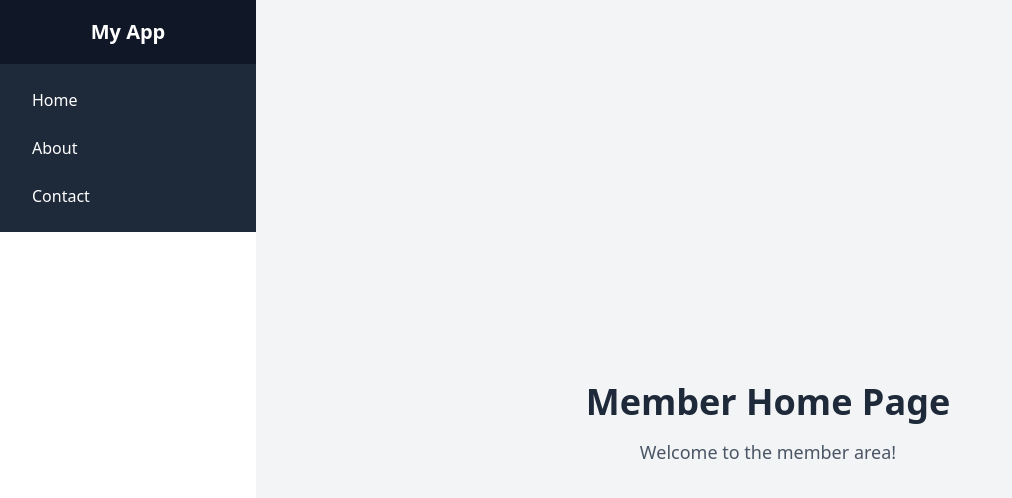
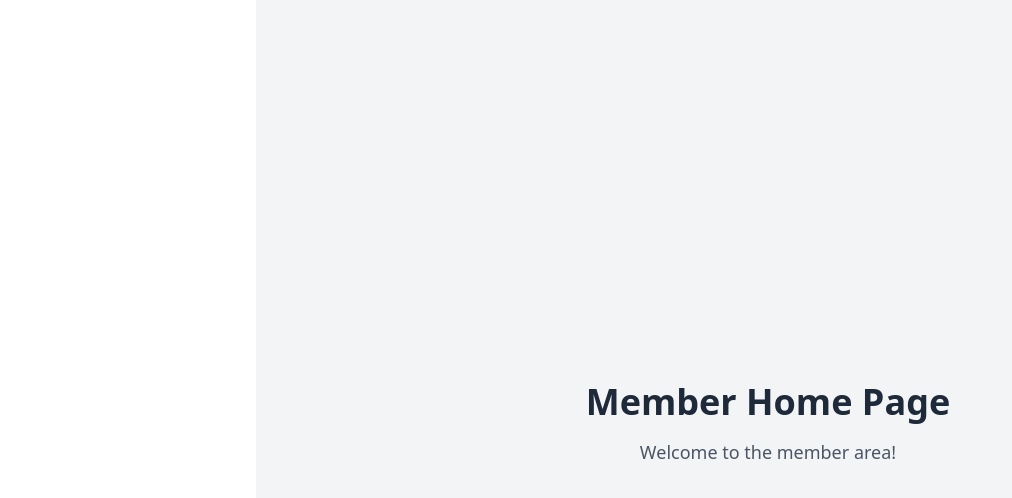
Before and after one commit to swp391-group-3/blood-donation-system-frontend, a React (Vite) app: page / in a window 1280 px wide. Shown: the top 498 px of the page, without its empty margins (0-1012 px from the left). Built offline with nearby package versions, Linux system fonts and the light colour scheme.

Commit message:
feat: add sidebar stroke and color

```diff
--- a/src/components/SideBar.tsx
+++ b/src/components/SideBar.tsx
@@ -1,28 +1,10 @@
+import { sidebarItems } from "./sidebar-items";
+
+
 export function SideBar() {
     return (
-        <div className="w-64 h-full bg-gray-800 text-white flex flex-col">
-            <div className="flex items-center justify-center h-16 bg-gray-900">
-                <h1 className="text-xl font-bold">My App</h1>
-            </div>
-            <nav className="flex-1 p-4">
-                <ul className="space-y-2">
-                    <li>
-                        <a href="#" className="block px-4 py-2 hover:bg-gray-700 rounded">
-                            Home
-                        </a>
-                    </li>
-                    <li>
-                        <a href="#" className="block px-4 py-2 hover:bg-gray-700 rounded">
-                            About
-                        </a>
-                    </li>
-                    <li>
-                        <a href="#" className="block px-4 py-2 hover:bg-gray-700 rounded">
-                            Contact
-                        </a>
-                    </li>
-                </ul>
-            </nav>
+        <div className="w-64 bg-white border-zinc-300 flex flex-col">
+
         </div>
     );
 }
```
